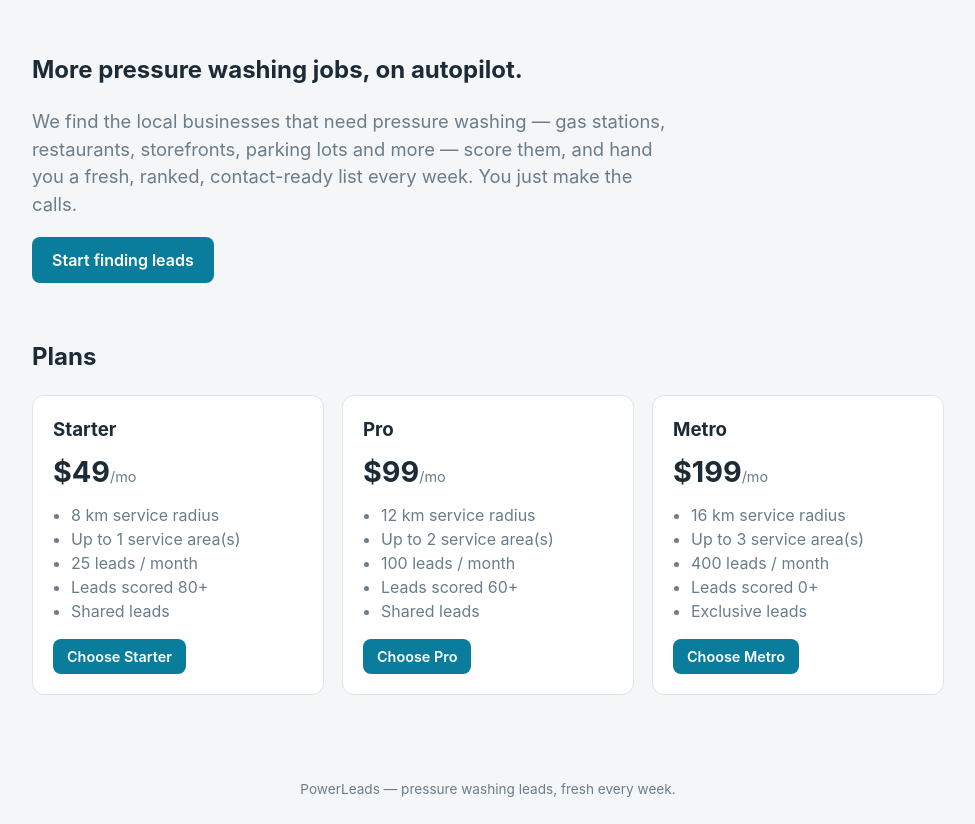
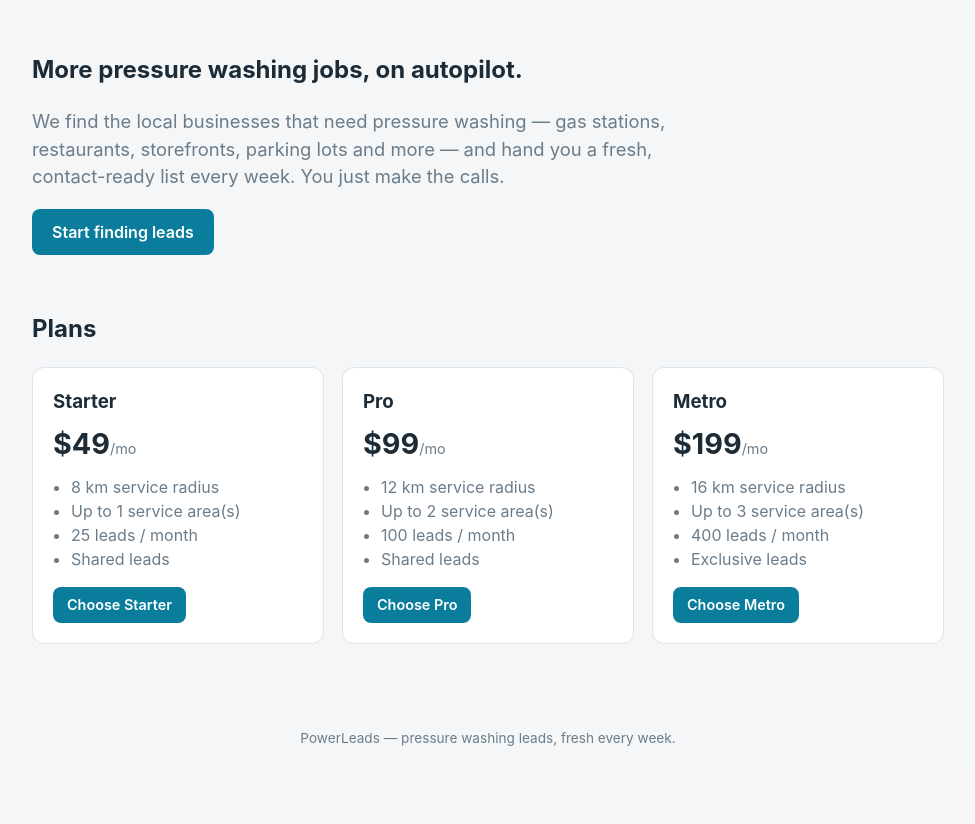
Before and after one commit to jjstrades1-arch/Pressure-washing-tool, a Flask app: page / in a window 1280 px wide. Shown: the part 60-884 px from the top of the page, without its empty margins (152-1127 px from the left). After the commit the page ends 806 px from the top, so only its background shows below. Run offline with Flask 3, Linux system fonts and the light colour scheme; data comes from the database, SQL or seed files in the repository.

Commit message:
Remove remaining score labels from plans + landing page
The dashboard/lead pages were already cleaned; the plan cards and landing
hero still showed 'Leads scored X+' and 'score them'. Removed those so no
value/score language is shown to contractors anywhere. Plans now differ by
radius, areas, monthly leads, and shared/exclusive. 50 tests pass.

```diff
--- a/pwleads/web/templates/index.html
+++ b/pwleads/web/templates/index.html
@@ -4,8 +4,8 @@
   <h1>More pressure washing jobs, on autopilot.</h1>
   <p class="lead">
     We find the local businesses that need pressure washing — gas stations,
-    restaurants, storefronts, parking lots and more — score them, and hand you
-    a fresh, ranked, contact-ready list every week. You just make the calls.
+    restaurants, storefronts, parking lots and more — and hand you a fresh,
+    contact-ready list every week. You just make the calls.
   </p>
   <a class="btn" href="{{ url_for('main.signup') }}">Start finding leads</a>
 </section>
@@ -21,7 +21,6 @@
           <li>{{ p['radius_km'] | round(0, 'floor') | int }} km service radius</li>
           <li>Up to {{ p['max_areas'] }} service area(s)</li>
           <li>{{ p['monthly_lead_cap'] }} leads / month</li>
-          <li>Leads scored {{ p['min_lead_score'] }}+</li>
           <li>{{ p['exclusivity'] | capitalize }} leads</li>
         </ul>
         <a class="btn small" href="{{ url_for('main.signup') }}">Choose {{ p['name'] }}</a>
--- a/pwleads/web/templates/plans.html
+++ b/pwleads/web/templates/plans.html
@@ -14,7 +14,6 @@
         <li>{{ p['radius_km'] | round(0, 'floor') | int }} km service radius</li>
         <li>Up to {{ p['max_areas'] }} service area(s)</li>
         <li>{{ p['monthly_lead_cap'] }} leads / month</li>
-        <li>Leads scored {{ p['min_lead_score'] }}+</li>
         <li>{{ p['exclusivity'] | capitalize }} leads</li>
       </ul>
       {% if session.get('contractor_id') %}
```
